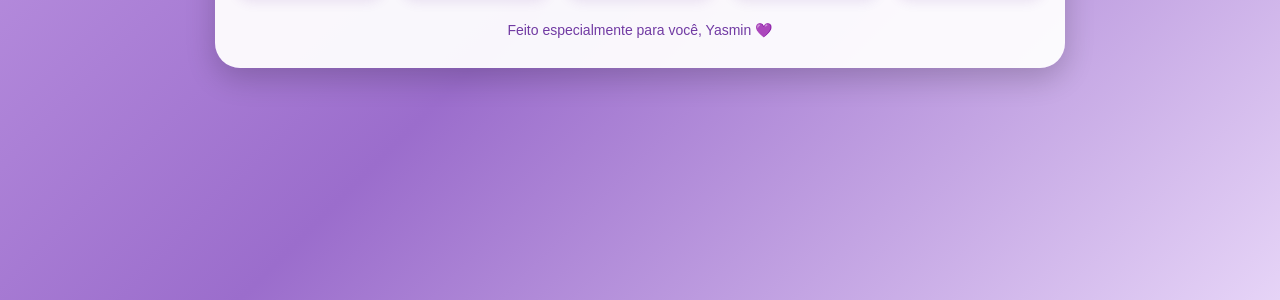
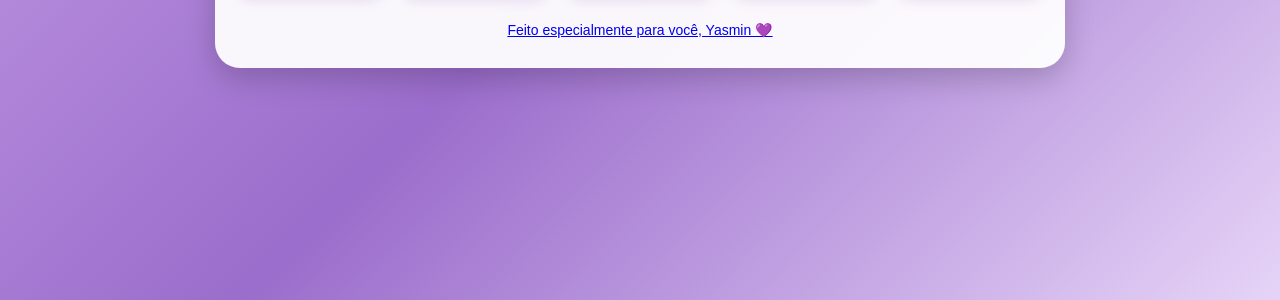
Before and after one commit to Natanael1005-ai/Site-Min, a plain HTML site: page musicas.html in a window 1280 px wide. Shown: the part 500-800 px from the top of the page. Drawn offline with Linux system fonts and the light colour scheme.

Commit message:
Update footer text to be a hyperlink

```diff
--- a/musicas.html
+++ b/musicas.html
@@ -283,7 +283,7 @@
         </div>
 
         <div class="rodape">
-            Feito especialmente para você, Yasmin 💜
+            <a href= "Gatinho">Feito especialmente para você, Yasmin 💜</a>
         </div>
 
     </section>
```
